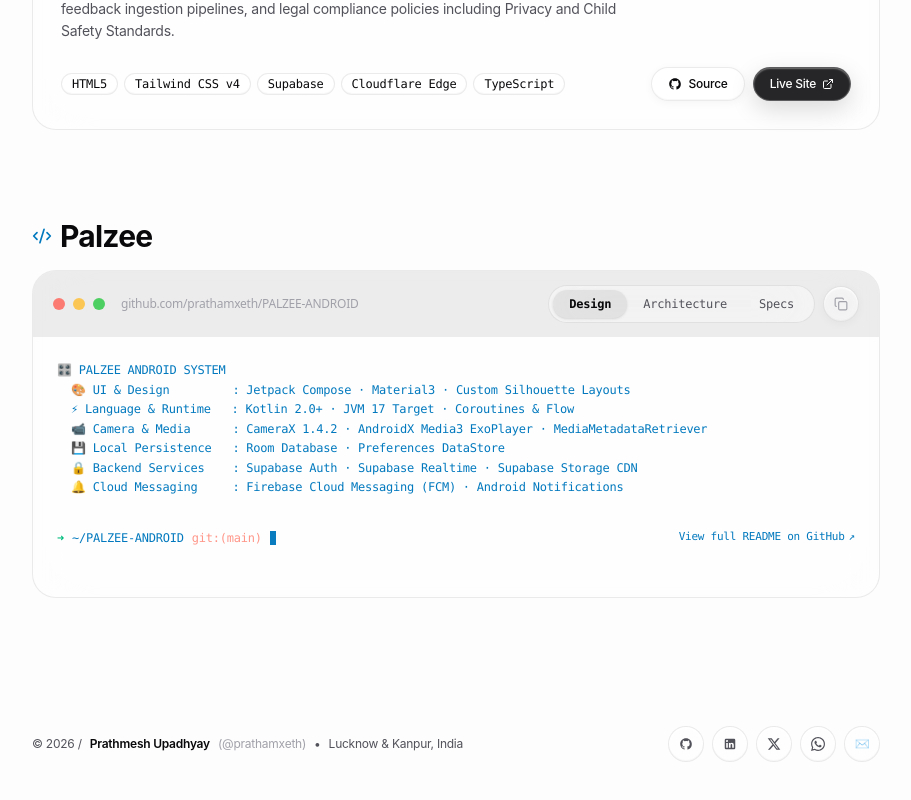
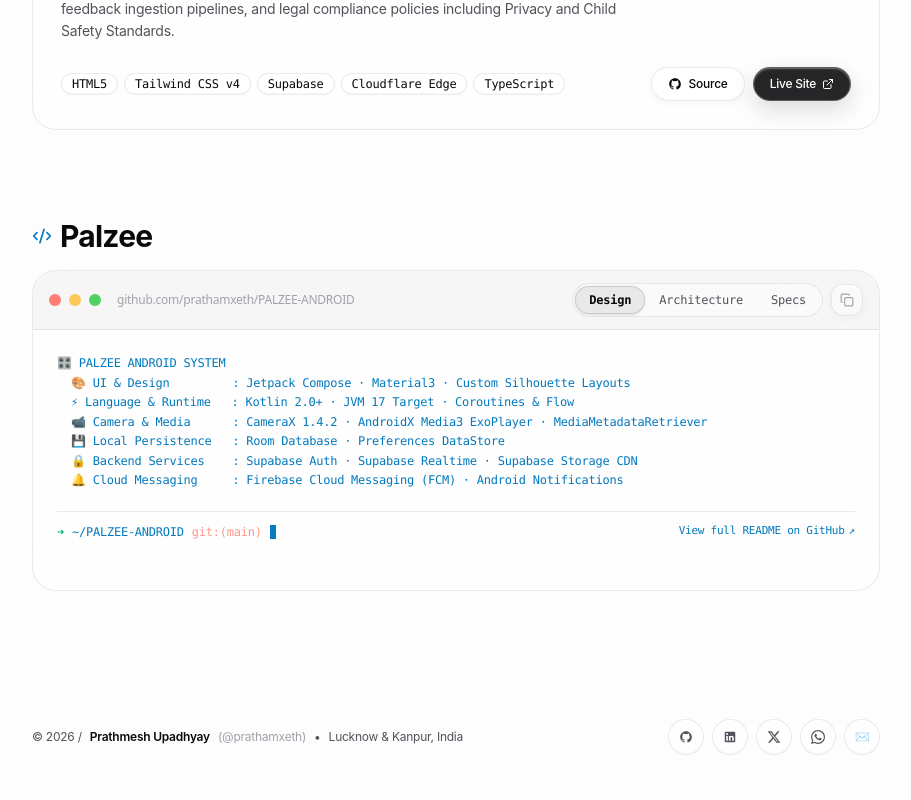
Before and after one commit to prathamxeth/pratham-portfolio, a Next.js app: page / in a window 1280 px wide. Shown: the part 1170-1970 px from the top of the page, without its empty margins (184-1095 px from the left). Built offline with nearby package versions, Linux system fonts and the light colour scheme.

Commit message:
ui: refactor LiquidTabs and TerminalMatrix styling for improved border aesthetics and layout padding

```diff
--- a/src/components/LiquidTabs.tsx
+++ b/src/components/LiquidTabs.tsx
@@ -41,11 +41,11 @@
   return (
     <div
       ref={containerRef}
-      className={`relative inline-flex items-center p-1 rounded-full liquid-glass shadow-sm ${className}`}
+      className={`relative inline-flex items-center p-0.5 rounded-full liquid-glass ${className}`}
     >
-      {/* Liquid Morphing Borderless Indicator */}
+      {/* Liquid Morphing Refractive Indicator */}
       <div
-        className="absolute top-1 bottom-1 rounded-full bg-(--liquid-active-bg) shadow-sm transition-all duration-300 ease-[cubic-bezier(0.16,1,0.3,1)] pointer-events-none"
+        className="absolute top-0.5 bottom-0.5 rounded-full bg-(--liquid-active-bg) border border-(--liquid-active-border) shadow-sm transition-all duration-300 ease-[cubic-bezier(0.16,1,0.3,1)] pointer-events-none"
         style={{
           left: `${indicatorStyle.left}px`,
           width: `${indicatorStyle.width}px`,
@@ -61,7 +61,7 @@
             key={tab.id}
             data-tab-id={tab.id}
             onClick={() => onChange(tab.id)}
-            className={`relative z-10 flex items-center gap-1.5 px-4 py-1.5 rounded-full text-xs font-medium transition-colors duration-200 ${
+            className={`relative z-10 flex items-center gap-1.5 px-3.5 py-1.5 rounded-full text-xs font-medium transition-colors duration-200 ${
               isActive
                 ? "text-(--neutral-strong) font-semibold"
                 : "text-(--neutral-medium) hover:text-(--neutral-strong)"
--- a/src/components/TerminalMatrix.tsx
+++ b/src/components/TerminalMatrix.tsx
@@ -76,11 +76,11 @@
         </h2>
       </div>
 
-      {/* Borderless Transparent Liquid Glass Terminal Screen Container */}
-      <div className="rounded-3xl overflow-hidden font-mono text-xs liquid-glass shadow-lg transition-all duration-300">
+      {/* Transparent Liquid Glass Terminal Screen Container */}
+      <div className="rounded-3xl overflow-hidden font-mono text-xs liquid-glass transition-all duration-300">
 
         {/* macOS Title Bar with Design | Architecture | Specs Switcher */}
-        <div className="px-5 py-3.5 flex items-center justify-between bg-(--liquid-active-bg) flex-wrap gap-2">
+        <div className="px-4 py-3 border-b border-(--neutral-border) flex items-center justify-between bg-(--neutral-alpha-weak) flex-wrap gap-2">
           <div className="flex items-center gap-2">
             <div className="w-3 h-3 rounded-full bg-[#ff5f56] opacity-80" />
             <div className="w-3 h-3 rounded-full bg-[#ffbd2e] opacity-80" />
@@ -100,7 +100,7 @@
 
             <button
               onClick={handleCopy}
-              className="p-2.5 rounded-full liquid-button text-(--neutral-medium) hover:text-(--neutral-strong)"
+              className="p-2 rounded-xl liquid-button text-(--neutral-medium) hover:text-(--neutral-strong)"
               title="Copy snippet"
               aria-label="Copy code snippet"
             >
@@ -129,7 +129,7 @@
             </pre>
           )}
 
-          <div className="mt-5 pt-3 flex items-center justify-between text-xs text-(--neutral-weak) flex-wrap gap-2">
+          <div className="mt-5 pt-3 border-t border-(--neutral-border) flex items-center justify-between text-xs text-(--neutral-weak) flex-wrap gap-2">
             <div className="flex items-center gap-2">
               <span className="text-emerald-500 font-bold">➜</span>
               <span className="text-(--brand-primary)">~/PALZEE-ANDROID</span>
```
